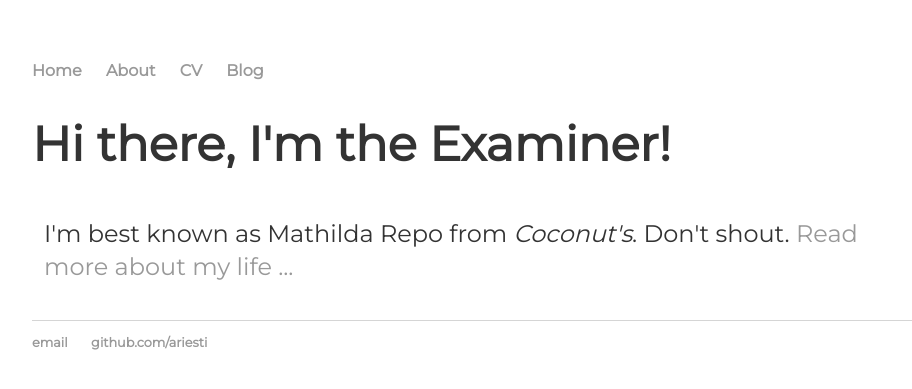
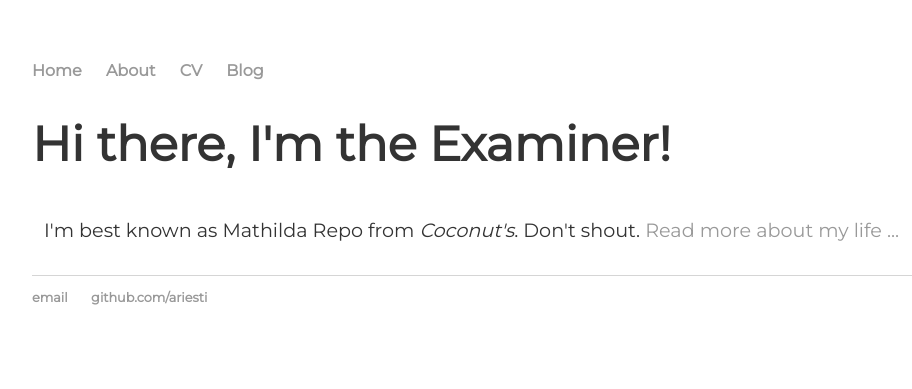
Before and after one commit to ariesti/ariesti.github.io, a Jekyll site: the page built from index.html, in a window 1280 px wide. Shown: the top 389 px of the page, without its empty margins (160-1072 px from the left). Built offline with Jekyll 4.4.1, drawn with Linux system fonts in a browser that asks for light colours.

Commit message:
Update main.css

```diff
--- a/css/main.css
+++ b/css/main.css
@@ -3,8 +3,8 @@
 a { text-decoration: none; color: #999; }
 a:hover { text-decoration: underline; }
 
-p { font-size: 1.5em; line-height: 1.4em; padding: 12px; box-sizing: border-box; color: #333; overflow: auto; }
-ul { font-size: 1.5em; line-height: 1.4em; font-family: Montserrat, Helvetica Neue, sans-serif; color: #333; }
+p { font-size: 1.2em; line-height: 1.4em; padding: 12px; box-sizing: border-box; color: #333; overflow: auto; }
+ul { font-size: 1.2em; line-height: 1.4em; font-family: Montserrat, Helvetica Neue, sans-serif; color: #333; }
 
 h1, h2, h3, h4 { font-family: Montserrat, Helvetica Neue, sans-serif; }
 h1 { font-size: 3em;  }
```
